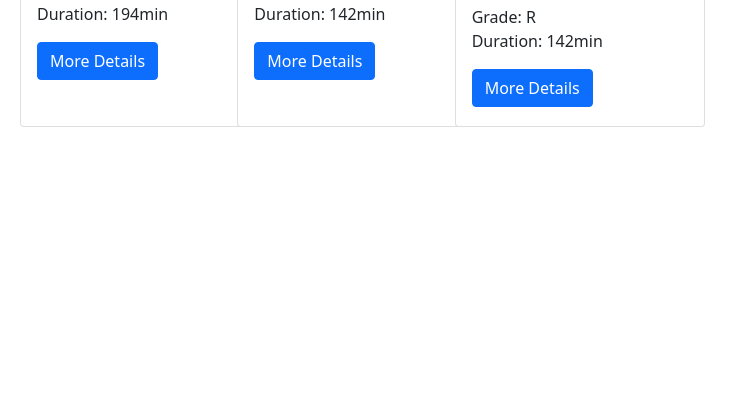
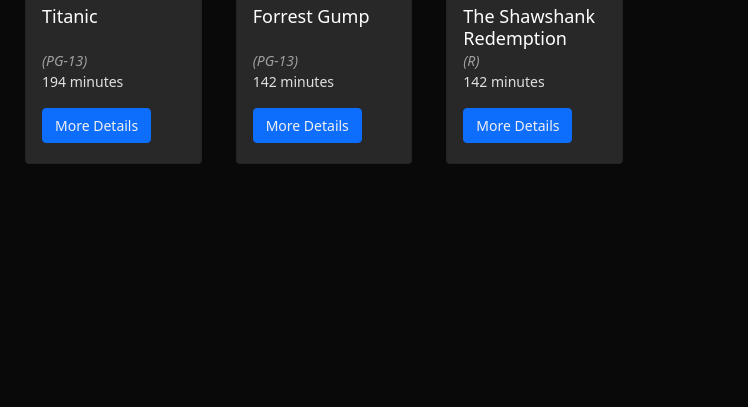
Before and after one commit to bowcai/Web-MovieTheatre, a Django app: page /about-us/movies/ in a window 1280 px wide. Shown: the part 393-800 px from the top of the page, without its empty margins (0-748 px from the left). Run offline with Django 3.2, Linux system fonts and the light colour scheme; data comes from the database, SQL or seed files in the repository.

Commit message:
Change the style of web page

```diff
--- a/movies/templates/movies/movies.html
+++ b/movies/templates/movies/movies.html
@@ -6,19 +6,36 @@
     <link rel="stylesheet" href="https://cdn.jsdelivr.net/npm/bootstrap@5.1.3/dist/css/bootstrap.min.css"
           integrity="sha384-1BmE4kWBq78iYhFldvKuhfTAU6auU8tT94WrHftjDbrCEXSU1oBoqyl2QvZ6jIW3" crossorigin="anonymous">
 </head>
-<body>
+<body style="background-color:#090909">
+
+<header class="p-3 text-white" style="background-color:#161b22">
+    <div class="container">
+        <div class="d-flex flex-wrap align-items-center justify-content-center justify-content-lg-start">
+        <ul class="nav col-12 col-lg-auto me-lg-auto mb-2 justify-content-center mb-md-0">
+          <li><a href="{% url 'movies:movies' %}" class="nav-link px-3 text-white">Movies</a></li>
+          <li><a href="{% url 'aboutus:aboutus' %}" class="nav-link px-3 text-secondary">About us</a></li>
+        </ul>
+        </div>
+    </div>
+</header>
 
 {% if movies_all %}
 
-<div class="row">
+<div class="row" style="padding:10px 20px">
     {% for movie in movies_all %}
-    <div class="col-md-2">
-    <div class="card" style="width:250px; height: 500px; margin:20px">
-      <img class="card-img-top" src="{{movie.poster_url}}" alt="Movie Poster" style="height:300px; width:250px">
+    <div class="col-lg-2 col-md-3 col-sm-4 col-xs-12">
+    <div class="card" style="height: 465px; margin:10px 5px; background-color:#282828">
+      <img class="card-img-top" src="{{movie.poster_url}}" alt="Movie Poster" style="height:290px">
       <div class="card-body">
-        <h4 class="card-title" style="font-size:22px">{{movie.name}}</h4>
-        <p class="card-text">Grade: {{movie.grade}}<br/>Duration: {{movie.duration_min}}min</p>
-        <a href="{{movie.detail_url}}" class="btn btn-primary" target="_blank">More Details</a>
+        <h4 class="card-title text-white" style="font-size:18px">{{movie.name}}</h4>
+        <div style="position:absolute; bottom:20px">
+        <p class="card-text" style="font-size:14px; color:#e0e0e0">
+            <i style="font-size:14px; color:#a0a0a0">({{movie.grade}})</i><br/>
+            {{movie.duration_min}} minutes
+        </p>
+        <a href="{{movie.detail_url}}" class="btn btn-primary"
+           target="_blank" style="font-size:14px; color:#f0f0f0">More Details</a>
+        </div>
       </div>
     </div>
     </div>
```
Also changed, not shown: aboutus/templates/aboutus/about-us.html (+15 -3 lines).
